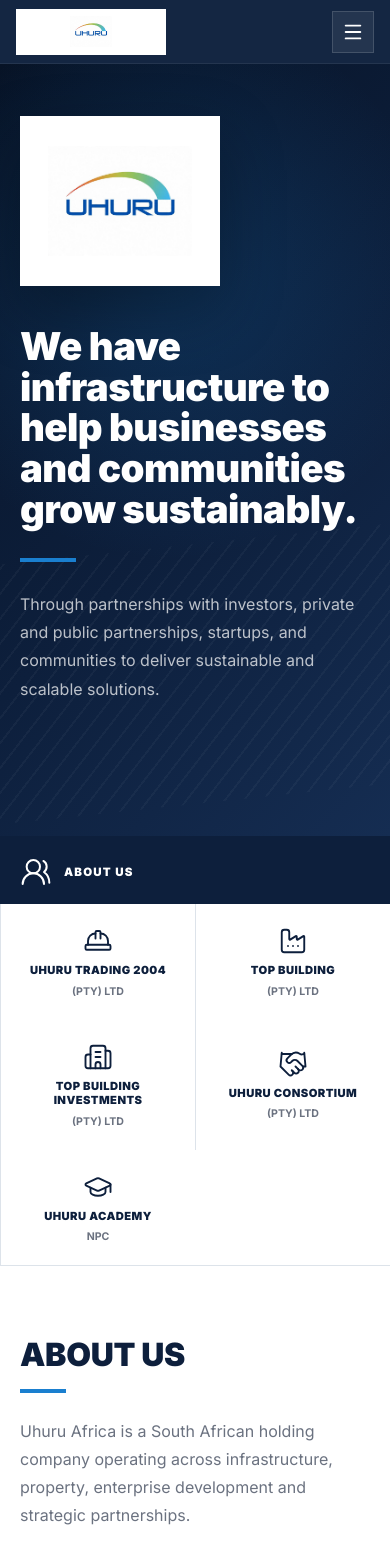
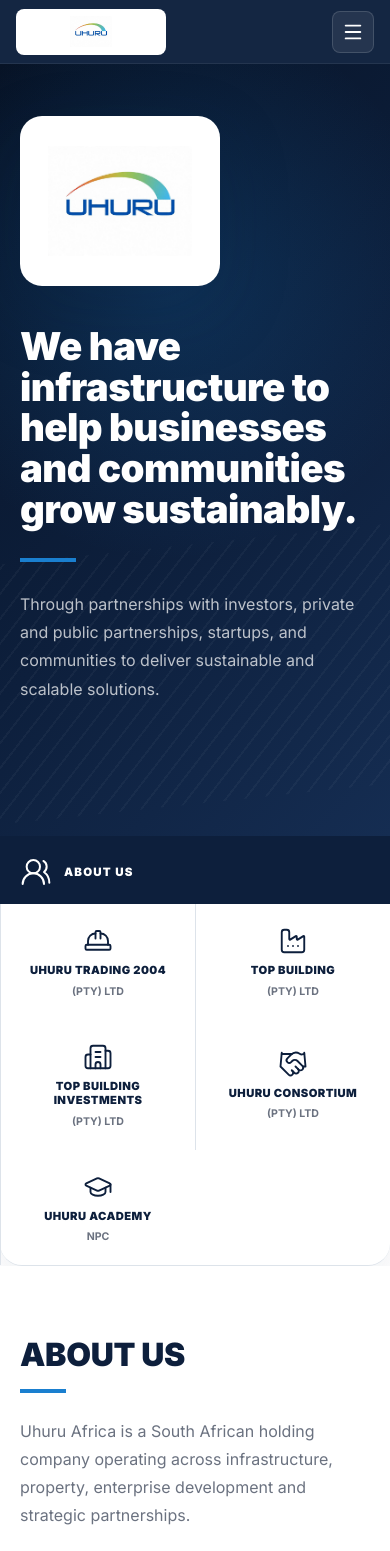
Before and after one commit to LindokuhleSkosana/uhuru-group-front-end, a React (Vite) app: page / in a window 390 px wide. Shown: the top 1551 px of the page. Built offline with nearby package versions, Linux system fonts and the light colour scheme.

Commit message:
Polish Uhuru landing page design

```diff
--- a/src/App.jsx
+++ b/src/App.jsx
@@ -90,9 +90,13 @@
 ];
 
 const contactDetails = [
-  { icon: Phone, label: "+27 86 111 8139", href: "tel:+27861118139" },
-  { icon: Mail, label: "info@uhuruafrica.co.za", href: "mailto:info@uhuruafrica.co.za" },
-  { icon: MapPin, label: "Midrand, Gauteng, South Africa", href: "https://maps.google.com/?q=Midrand%2C+Gauteng%2C+South+Africa" },
+  { icon: Phone, label: "081 461 6953", href: "tel:+27814616953" },
+  { icon: Mail, label: "info@uhurugroup.co.za", href: "mailto:info@uhurugroup.co.za" },
+  {
+    icon: MapPin,
+    label: "45 Tambotie Avenue, Pretoria, South Africa, 0184",
+    href: "https://maps.google.com/?q=45+Tambotie+Avenue%2C+Pretoria%2C+South+Africa%2C+0184",
+  },
   { icon: Globe, label: "www.uhuruafrica.co.za", href: "https://www.uhuruafrica.co.za" },
 ];
 
@@ -312,7 +316,7 @@
           <div className="contact-grid">
             <form
               className="enquiry-form"
-              action="mailto:info@uhuruafrica.co.za"
+              action="mailto:info@uhurugroup.co.za"
               method="post"
               encType="text/plain"
               onSubmit={handleSubmit}
@@ -363,8 +367,8 @@
 
           <div className="map-frame">
             <iframe
-              title="Uhuru Group location in Midrand, Gauteng"
-              src="https://www.google.com/maps?q=Midrand%2C+Gauteng%2C+South+Africa&output=embed"
+              title="Uhuru Group location at 45 Tambotie Avenue, Pretoria"
+              src="https://www.google.com/maps?q=45+Tambotie+Avenue%2C+Pretoria%2C+South+Africa%2C+0184&output=embed"
               loading="lazy"
               referrerPolicy="no-referrer-when-downgrade"
             />
--- a/src/styles.css
+++ b/src/styles.css
@@ -8,7 +8,11 @@
   --line:      #dde3ea;
   --soft:      #f0f4f8;
   --white:     #ffffff;
-  --shadow:    0 12px 40px rgba(13, 31, 60, 0.12);
+  --radius-sm: 8px;
+  --radius:    14px;
+  --radius-lg: 22px;
+  --shadow:    0 14px 42px rgba(13, 31, 60, 0.11);
+  --shadow-lg: 0 24px 72px rgba(13, 31, 60, 0.18);
 
   color: var(--ink);
   font-family: Inter, Montserrat, system-ui, Arial, sans-serif;
@@ -24,7 +28,7 @@
 *::after { box-sizing: border-box; }
 
 body {
-  background: var(--white);
+  background: linear-gradient(180deg, #ffffff 0%, #f7f9fc 100%);
   margin: 0;
   min-width: 320px;
   overflow-x: hidden;
@@ -47,7 +51,7 @@
 .site-header {
   align-items: center;
   background: rgba(13, 31, 60, 0.97);
-  backdrop-filter: blur(6px);
+  backdrop-filter: blur(14px);
   border-bottom: 1px solid rgba(255, 255, 255, 0.07);
   color: var(--white);
   display: flex;
@@ -65,6 +69,7 @@
   align-items: center;
   background: var(--white);
   border: 1px solid rgba(255, 255, 255, 0.2);
+  border-radius: var(--radius-sm);
   display: inline-flex;
   height: 46px;
   justify-content: center;
@@ -81,13 +86,15 @@
   font-weight: 700;
   letter-spacing: 0.02em;
   padding: 10px 13px;
+  border-radius: var(--radius-sm);
   transition: color 140ms;
 }
-.desktop-nav a:not(.nav-cta):hover { color: var(--white); }
+.desktop-nav a:not(.nav-cta):hover { background: rgba(255, 255, 255, 0.08); color: var(--white); }
 
 .nav-cta {
   align-items: center;
   background: var(--white);
+  border-radius: var(--radius-sm);
   color: var(--navy);
   display: inline-flex;
   font-size: 0.8rem;
@@ -98,14 +105,15 @@
   margin-left: 10px;
   padding: 0 16px;
   text-transform: uppercase;
-  transition: background 140ms;
+  transition: background 140ms, transform 140ms;
 }
-.nav-cta:hover { background: var(--soft); }
+.nav-cta:hover { background: var(--soft); transform: translateY(-1px); }
 
 .menu-button {
   align-items: center;
   background: rgba(255, 255, 255, 0.07);
   border: 1px solid rgba(255, 255, 255, 0.14);
+  border-radius: var(--radius-sm);
   color: var(--white);
   display: none;
   height: 42px;
@@ -115,6 +123,7 @@
 
 .mobile-nav {
   background: var(--navy);
+  border-radius: 0 0 var(--radius) var(--radius);
   box-shadow: 0 20px 40px rgba(0, 0, 0, 0.3);
   display: grid;
   left: 0;
@@ -185,7 +194,8 @@
   align-items: center;
   background: var(--white);
   border: 2px solid rgba(255, 255, 255, 0.18);
-  box-shadow: 0 24px 64px rgba(0, 0, 0, 0.32);
+  border-radius: var(--radius-lg);
+  box-shadow: var(--shadow-lg);
   display: flex;
   justify-content: center;
   padding: clamp(28px, 4vw, 52px) clamp(22px, 3vw, 38px);
@@ -221,6 +231,8 @@
   background: var(--white);
   border-bottom: 1px solid var(--line);
   border-top: 4px solid var(--navy);
+  border-radius: 0 0 var(--radius-lg) var(--radius-lg);
+  box-shadow: 0 12px 32px rgba(13, 31, 60, 0.06);
   display: grid;
   grid-template-columns: repeat(6, 1fr);
 }
@@ -260,9 +272,9 @@
 .sub-cell {
   border-left: 1px solid var(--line);
   color: var(--navy);
-  transition: background 140ms;
+  transition: background 140ms, transform 140ms;
 }
-.sub-cell:hover { background: var(--soft); }
+.sub-cell:hover { background: var(--soft); transform: translateY(-1px); }
 
 .sub-name {
   color: var(--navy);
@@ -356,6 +368,7 @@
 .btn-outline {
   align-items: center;
   border: 2px solid var(--navy);
+  border-radius: var(--radius-sm);
   color: var(--navy);
   display: inline-flex;
   font-size: 0.78rem;
@@ -366,9 +379,9 @@
   margin-top: 28px;
   padding: 0 20px;
   text-transform: uppercase;
-  transition: background 140ms, color 140ms;
+  transition: background 140ms, color 140ms, transform 140ms;
 }
-.btn-outline:hover { background: var(--navy); color: var(--white); }
+.btn-outline:hover { background: var(--navy); color: var(--white); transform: translateY(-2px); }
 
 /* MVV */
 .mvv-col { display: flex; flex-direction: column; }
@@ -417,6 +430,7 @@
 .service-card {
   background: var(--white);
   border: 1px solid var(--line);
+  border-radius: var(--radius);
   min-height: 220px;
   padding: 28px 22px;
   transition: border-color 150ms, box-shadow 150ms, transform 150ms;
@@ -430,6 +444,7 @@
 .card-icon-box {
   align-items: center;
   background: rgba(13, 31, 60, 0.07);
+  border-radius: var(--radius-sm);
   color: var(--navy);
   display: inline-flex;
   height: 46px;
@@ -454,6 +469,8 @@
 
 .impact-points-col {
   background: var(--navy);
+  border-radius: var(--radius-lg);
+  box-shadow: var(--shadow);
   padding: 32px;
 }
 
@@ -475,6 +492,7 @@
   align-items: flex-start;
   background: rgba(255, 255, 255, 0.05);
   border-left: 4px solid var(--blue);
+  border-radius: var(--radius);
   color: var(--white);
   display: flex;
   gap: 16px;
@@ -496,6 +514,9 @@
   grid-template-columns: repeat(5, minmax(0, 1fr));
   margin: 0 auto;
   max-width: 1200px;
+  overflow: hidden;
+  border-radius: var(--radius-lg);
+  background: rgba(255, 255, 255, 0.035);
 }
 
 .metric-cell {
@@ -582,11 +603,16 @@
 
 .cta-inner {
   align-items: center;
+  background: rgba(255, 255, 255, 0.72);
+  border: 1px solid rgba(221, 227, 234, 0.9);
+  border-radius: var(--radius-lg);
+  box-shadow: 0 18px 52px rgba(13, 31, 60, 0.08);
   display: flex;
   gap: 40px;
   justify-content: space-between;
   margin: 0 auto;
   max-width: 1200px;
+  padding: clamp(24px, 4vw, 34px);
   position: relative;
   z-index: 1;
 }
@@ -604,6 +630,7 @@
 .btn-schedule {
   align-items: center;
   background: var(--navy);
+  border-radius: var(--radius-sm);
   color: var(--white);
   display: inline-flex;
   flex-shrink: 0;
@@ -632,6 +659,8 @@
 
 .enquiry-form {
   background: var(--soft);
+  border: 1px solid rgba(221, 227, 234, 0.9);
+  border-radius: var(--radius-lg);
   box-shadow: var(--shadow);
   display: grid;
   gap: 18px;
@@ -653,6 +682,7 @@
 .enquiry-form textarea {
   background: var(--white);
   border: 1px solid var(--line);
+  border-radius: var(--radius-sm);
   color: var(--ink);
   min-height: 46px;
   padding: 10px 13px;
@@ -674,6 +704,7 @@
   align-items: center;
   background: var(--navy);
   border: none;
+  border-radius: var(--radius-sm);
   color: var(--white);
   display: inline-flex;
   font-size: 0.82rem;
@@ -690,6 +721,7 @@
 
 .form-notice {
   background: rgba(26, 127, 207, 0.08);
+  border-radius: var(--radius-sm);
   color: var(--navy);
   font-size: 0.88rem;
   padding: 12px 14px;
@@ -697,6 +729,7 @@
 
 .contact-panel {
   background: var(--navy);
+  border-radius: var(--radius-lg);
   box-shadow: var(--shadow);
   color: var(--white);
   padding: clamp(24px, 4vw, 34px);
@@ -728,6 +761,7 @@
 .contact-note {
   align-items: flex-start;
   background: rgba(255, 255, 255, 0.05);
+  border-radius: var(--radius);
   display: flex;
   gap: 12px;
   margin-top: 18px;
@@ -739,6 +773,7 @@
 .map-frame {
   background: var(--soft);
   border: 1px solid var(--line);
+  border-radius: var(--radius-lg);
   height: 320px;
   margin: 24px auto 0;
   max-width: 1200px;
```
